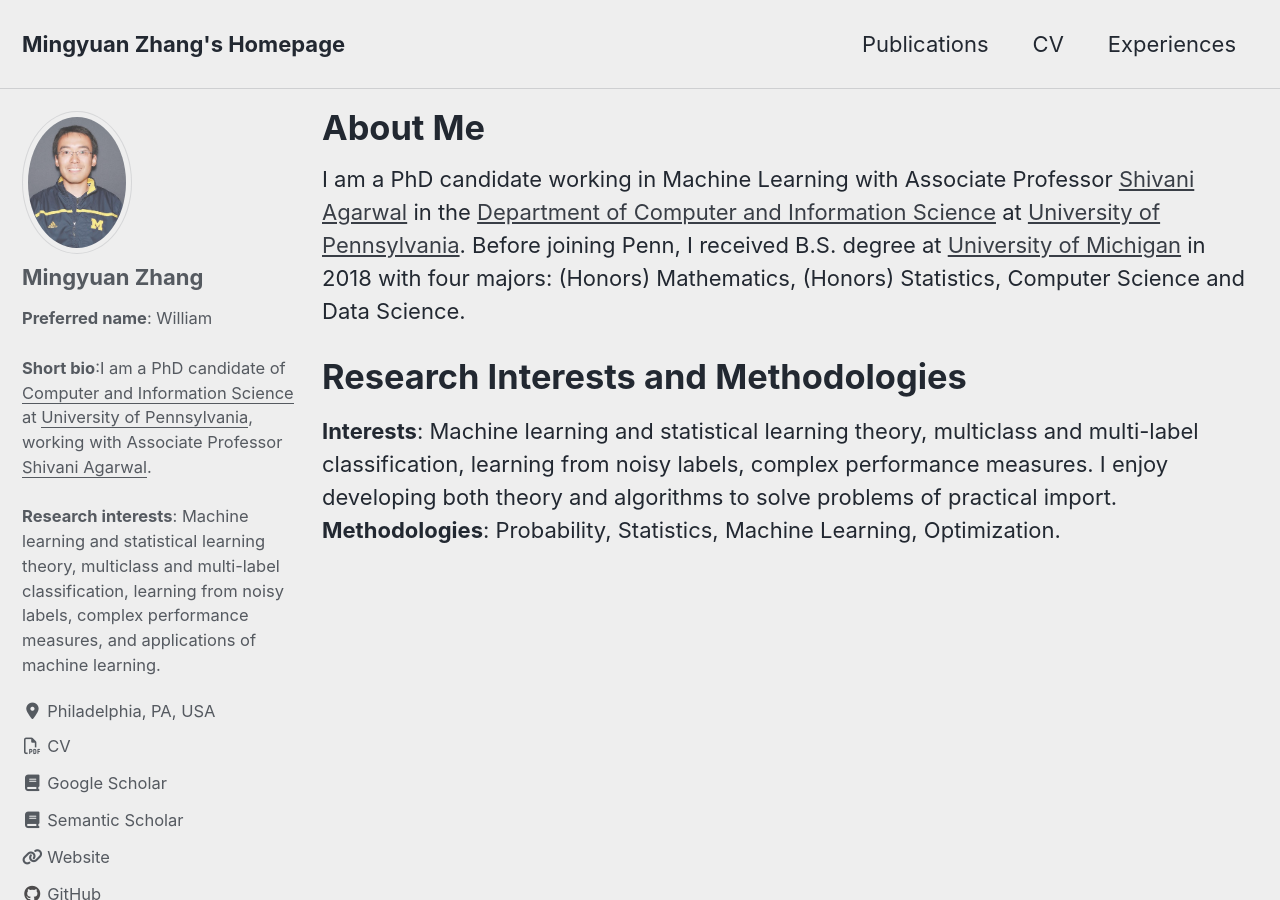
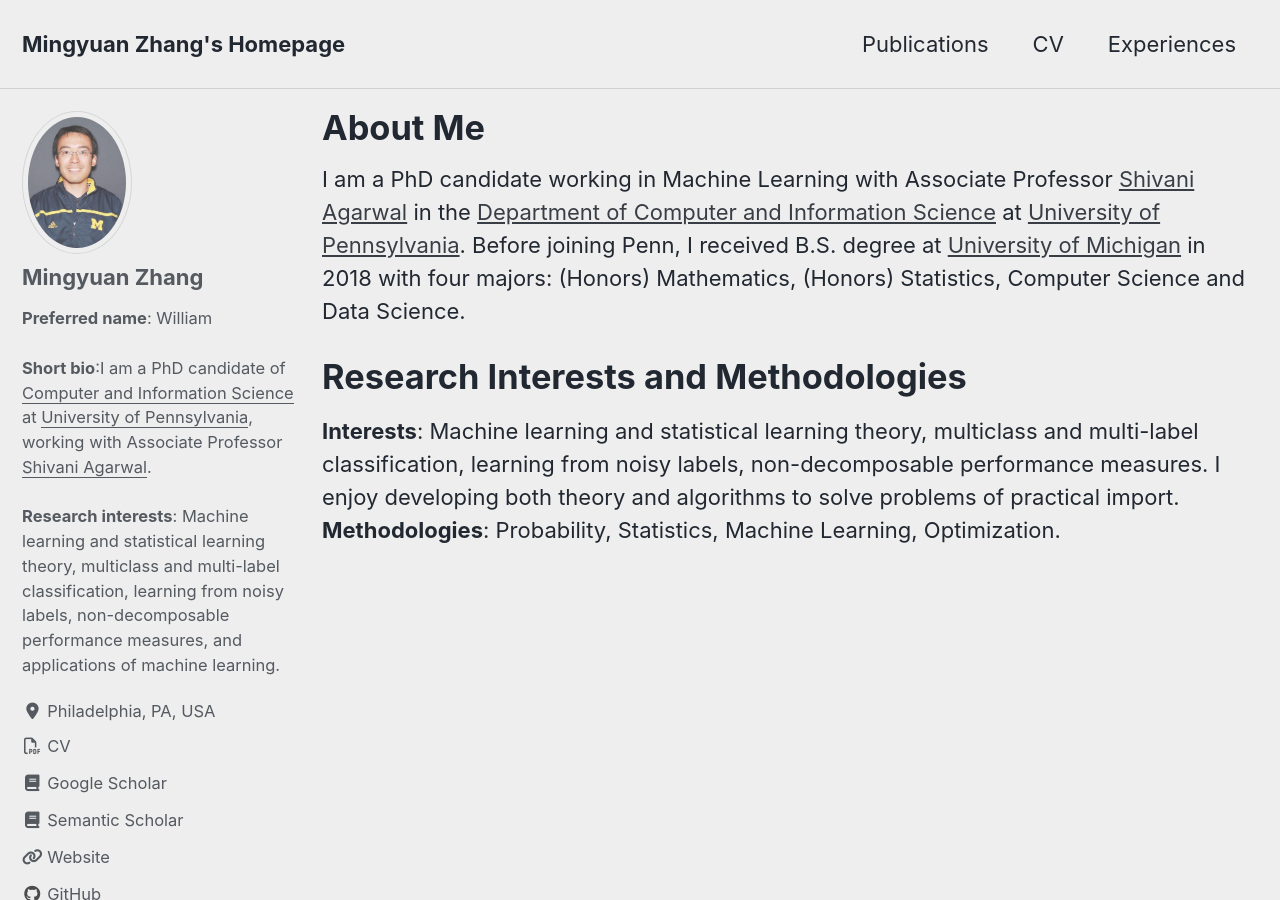
Before and after one commit to moshimowang/moshimowang.github.io, a Jekyll site: the page built from _pages/about.md, in a window 1280 px wide and 900 px high. Built offline with Jekyll 4.4.1, drawn with Linux system fonts in a browser that asks for light colours; cached includes are drawn as plain includes; nearby versions of some CDN libraries.

Commit message:
updated CV

```diff
--- a/_config.yml
+++ b/_config.yml
@@ -109,7 +109,7 @@
 author:
   name             : "Mingyuan Zhang"
   avatar           : "/Images/myz.jpg" # path of avatar image, e.g. "/assets/images/bio-photo.jpg"
-  bio              : "<b>Preferred name</b>: William<br><br><b>Short bio</b>:I am a PhD candidate of [<u>Computer and Information Science</u>](https://www.cis.upenn.edu) at [<u>University of Pennsylvania</u>](https://home.www.upenn.edu), working with Associate Professor [<u>Shivani Agarwal</u>](https://www.shivani-agarwal.net).<br><br><b>Research interests</b>: Machine learning and statistical learning theory, multiclass and multi-label classification, learning from noisy labels, complex performance measures, and applications of machine learning."
+  bio              : "<b>Preferred name</b>: William<br><br><b>Short bio</b>:I am a PhD candidate of [<u>Computer and Information Science</u>](https://www.cis.upenn.edu) at [<u>University of Pennsylvania</u>](https://home.www.upenn.edu), working with Associate Professor [<u>Shivani Agarwal</u>](https://www.shivani-agarwal.net).<br><br><b>Research interests</b>: Machine learning and statistical learning theory, multiclass and multi-label classification, learning from noisy labels, non-decomposable performance measures, and applications of machine learning."
   location         : "Philadelphia, PA, USA"
   email            : "myz@seas.upenn.edu"
   links:
--- a/_pages/about.md
+++ b/_pages/about.md
@@ -15,7 +15,7 @@
 
 Research Interests and Methodologies
 ======
-**Interests**: Machine learning and statistical learning theory, multiclass and multi-label classification, learning from noisy labels, complex performance measures. I enjoy developing both theory and algorithms to solve problems of practical import.<br>
+**Interests**: Machine learning and statistical learning theory, multiclass and multi-label classification, learning from noisy labels, non-decomposable performance measures. I enjoy developing both theory and algorithms to solve problems of practical import.<br>
 **Methodologies**:  Probability, Statistics, Machine Learning, Optimization.
 
 <!--- Recent News
```
Also changed, not shown: 1 other file.
